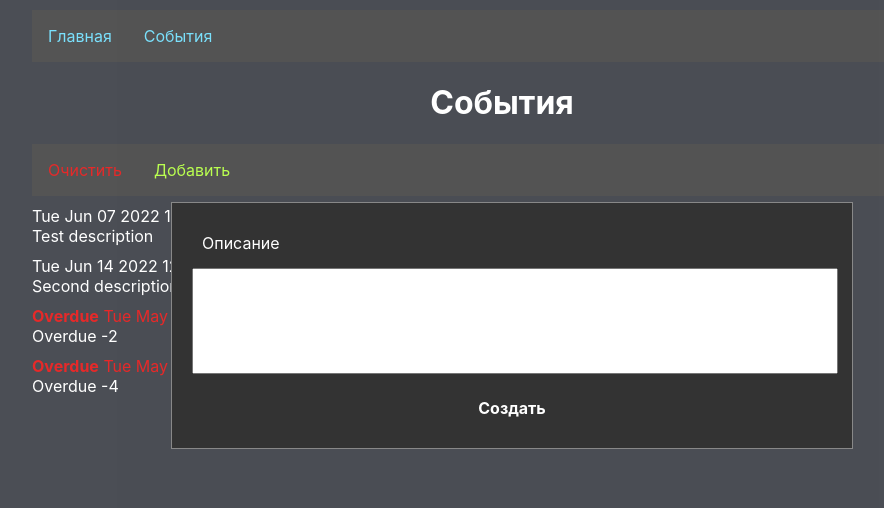
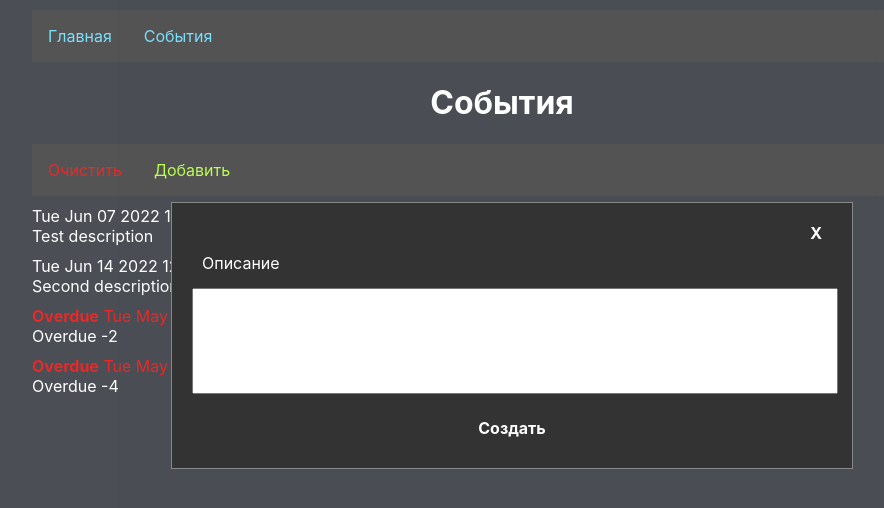
Before and after one commit to il8q/TrustedTestTask, a React (Create React App) app: page /events in a window 1280 px wide. Both pictures are taken after a click on the link "Добавить". Shown: the top 508 px of the page, without its empty margins (138-1022 px from the left). Built offline with nearby package versions, Linux system fonts and the light colour scheme.

Commit message:
Окно создания события можно закрыть

```diff
--- a/src/event-list-page/domain-model/domain-model.ts
+++ b/src/event-list-page/domain-model/domain-model.ts
@@ -10,7 +10,7 @@ export default class DomainModel implements EventHandler, EventSubscriber
     private demoDataGenerator: DemoDataGenerator;
     private readonly eventListElementFactory: EventListElementFactory;
     private eventListElements: Array<EventListElement>;
-    private readonly eventCounter: number;
+    private eventCounter: number;
     private subscribers: Map<string, EventHandler>;
 
     constructor() {
@@ -32,6 +32,9 @@ export default class DomainModel implements EventHandler, EventSubscriber
                 break;
             case "openAddEventPanel":
                 this.openAddEventPanel();
+                break;
+            case "closeAddEventPanel":
+                this.closeAddEventPanel();
                 break;
             default:
                 throw new Error("Unknown event \""  + event.eventName + "\"");
@@ -62,7 +65,7 @@ export default class DomainModel implements EventHandler, EventSubscriber
     private addToEventList(event: DomainModelEvent) {
         try {
             this.eventListElements.push(this.eventListElementFactory.create(
-                this.eventCounter,
+                ++this.eventCounter,
                 <string>event.parameters.get("description")
             ));
             this.sendToSubscriber("eventList", "updateEventList");
@@ -85,6 +88,10 @@ export default class DomainModel implements EventHandler, EventSubscriber
         this.sendToSubscriber("eventList", "openAddEventPanel");
     }
 
+    private closeAddEventPanel() {
+        this.sendToSubscriber("eventList", "closeAddEventPanel");
+    }
+
     private extractErrorMessage(exception: any): Parameters {
         let parameters = new Map<string, any>();
         if (exception instanceof Error) {
--- a/src/event-list-page/event-list-manager-panel/add-event-element-list-panel/AddEventElementListPanel.tsx
+++ b/src/event-list-page/event-list-manager-panel/add-event-element-list-panel/AddEventElementListPanel.tsx
@@ -32,10 +32,31 @@ export default class AddEventElementListPanel extends React.Component<PageProper
         return (
             <div className="add-event-element-list-panel">
                 <div className="add-event-element-list-panel-content">
-                    <div className="add-event-element-list-panel__error-message">
-                        {this.state.errorMessage}
+                    {this.renderCloseButton()}
+                    {this.renderErrorMessageBlock()}
+                    {this.renderDescriptionLabel()}
+                    {this.renderDescriptionTextArea()}
+                    {this.renderCreateButton()}
                 </div>
+            </div>
+        );
+    }
+
+    public updateErrorMessage(errorMessage: string) {
+        this.setState({
+            errorMessage: "Ошибка: " + errorMessage,
+        });
+    }
+
+    private renderDescriptionLabel() {
+        return (
             <div className="add-event-element-list-panel__description-label">Описание</div>
+        );
+    }
+
+
+    private renderDescriptionTextArea() {
+        return (
             <textarea className="add-event-element-list-panel__description"
                   name="description"
                   ref="description"
@@ -46,6 +67,11 @@ export default class AddEventElementListPanel extends React.Component<PageProper
                       });
                   }}>
             </textarea>
+        );
+    }
+
+    private renderCreateButton() {
+        return (
             <div className="add-event-element-list-panel__button-container text-to-center">
                 <a className="button-container__button" onClick={() => {
                     this.props.eventHandler.applyEvent(
@@ -60,14 +86,33 @@ export default class AddEventElementListPanel extends React.Component<PageProper
                     <b>Создать</b>
                 </a>
             </div>
-                </div>
+        );
+    }
+
+    private renderErrorMessageBlock() {
+        return (
+            <div className="add-event-element-list-panel__error-message">
+                {this.state.errorMessage}
             </div>
         );
     }
 
-    public updateErrorMessage(errorMessage: string) {
-        this.setState({
-            errorMessage: "Ошибка: " + errorMessage,
-        });
+    private renderCloseButton() {
+        return (
+            <div className="text-to-right">
+                <a className="button-container__button" onClick={() => {
+                    this.props.eventHandler.applyEvent(
+                        new DomainModelEvent(
+                            "closeAddEventPanel",
+                            new Map<string, string>([
+                                ["description", this.state.description],
+                            ])
+                        )
+                    )
+                }}>
+                    <b>X</b>
+                </a>
+            </div>
+        );
     }
 }
--- a/src/index.css
+++ b/src/index.css
@@ -22,3 +22,6 @@ code {
 .text-to-center {
   text-align: center;
 }
+.text-to-right {
+  text-align: right;
+}
```
Lines whose indentation alone changed are shown as unchanged.
